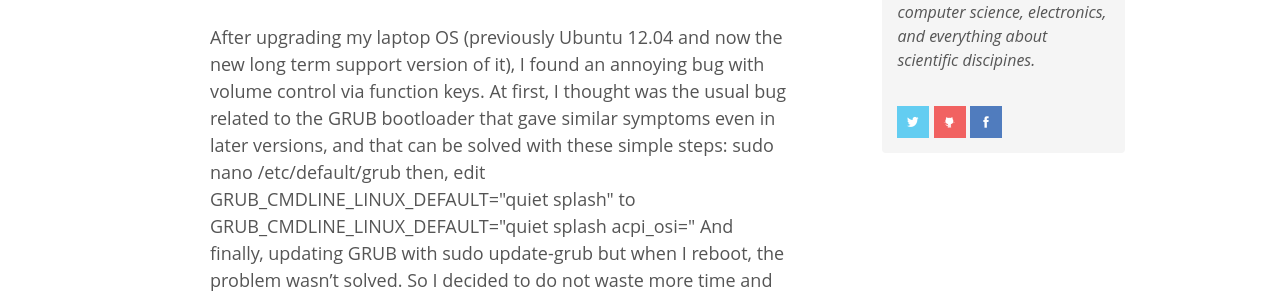
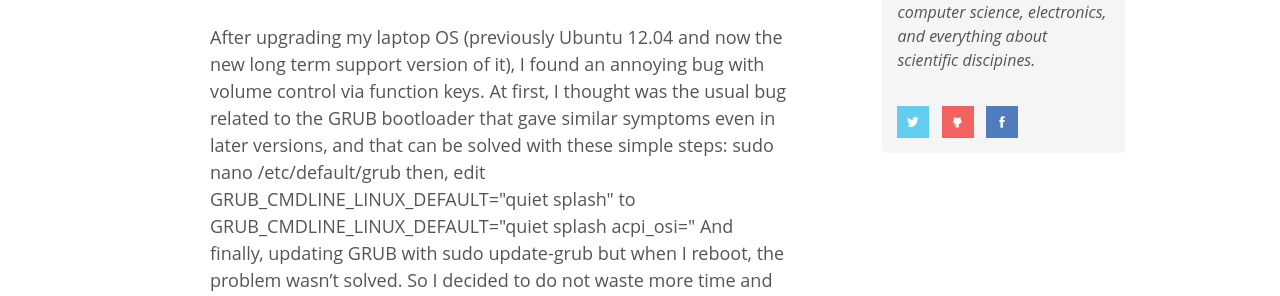
Before and after one commit to gsalvatori/salvatorigabriele.com, a Jekyll site: the page built from index.html, in a window 1280 px wide. Shown: the part 278-574 px from the top of the page. Built offline with Jekyll 4.4.1, drawn with Linux system fonts in a browser that asks for light colours; nearby versions of some CDN libraries; library files that are not in the unit come from our copies; Markdown is read by kramdown in place of the engine named in the settings.

Commit message:
Update default.html

```diff
--- a/_layouts/default.html
+++ b/_layouts/default.html
@@ -61,9 +61,9 @@
         <div class="col-sm-3 col-sm-offset-1 blog-sidebar">
           <div class="sidebar-module sidebar-module-inset">
             <p><i>I'm a Computer Science student at Tor Vergata University of Rome, Italy. Interested in engineering, computer science, electronics, and everything about scientific discipines.</i></p><br>
-            <a href="" target="_blank"><img src="/images/twitter.png" border="0" width="32" height="32" /></a>
-            <a href="" target="_blank"><img src="/images/Github.png" border="0" width="32" height="32" /></a>
-            <a href="" target="_blank"><img src="/images/facebook.png" border="0" width="32" height="32" /></a>
+            <a href="" target="_blank"><img src="/images/twitter.png" border="0" width="32" height="32" /></a>&nbsp;&nbsp;
+            <a href="" target="_blank"><img src="/images/Github.png" border="0" width="32" height="32" /></a>&nbsp;&nbsp;
+            <a href="" target="_blank"><img src="/images/facebook.png" border="0" width="32" height="32" /></a>&nbsp;&nbsp;
           </div>
 
 
```
